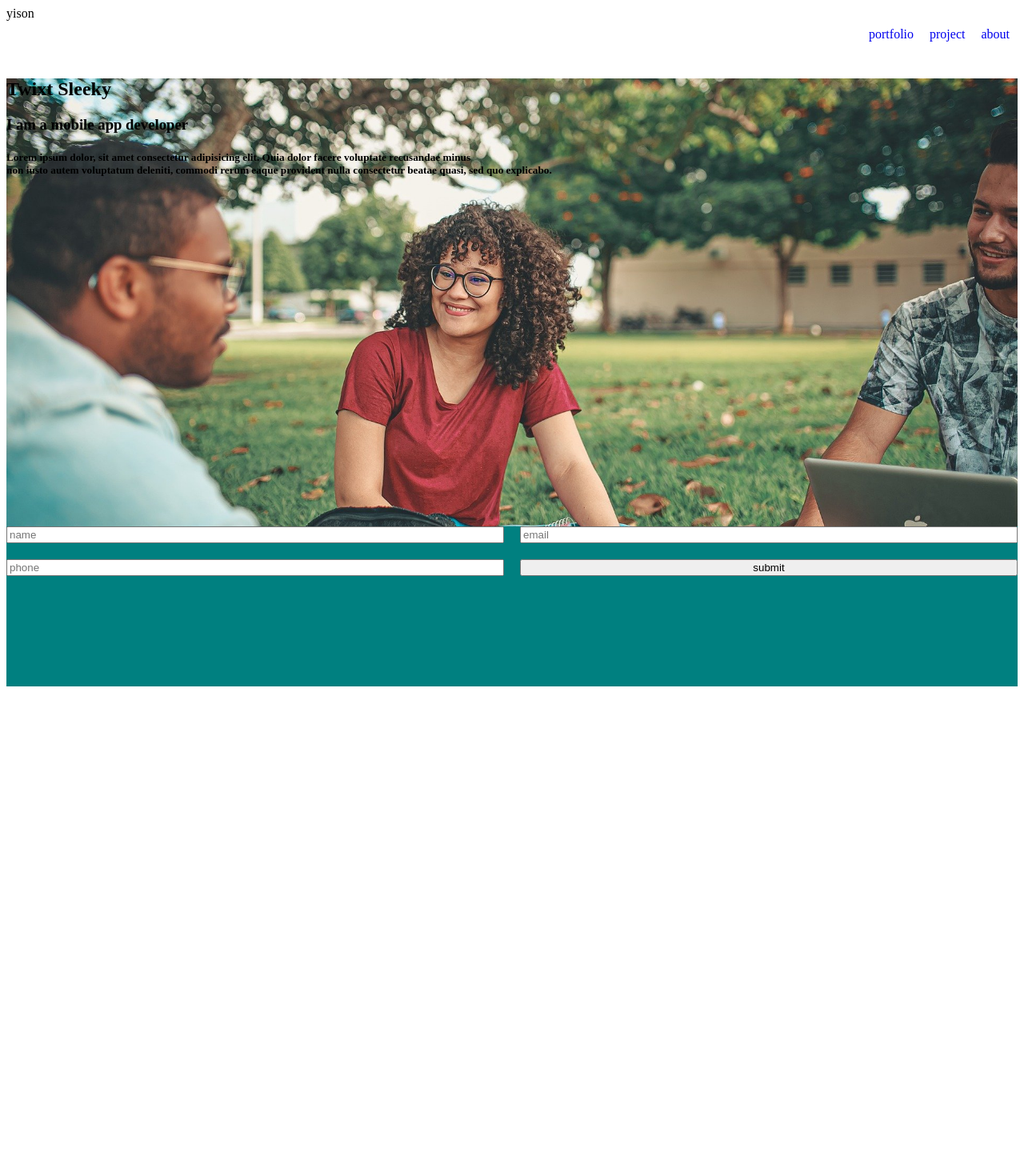
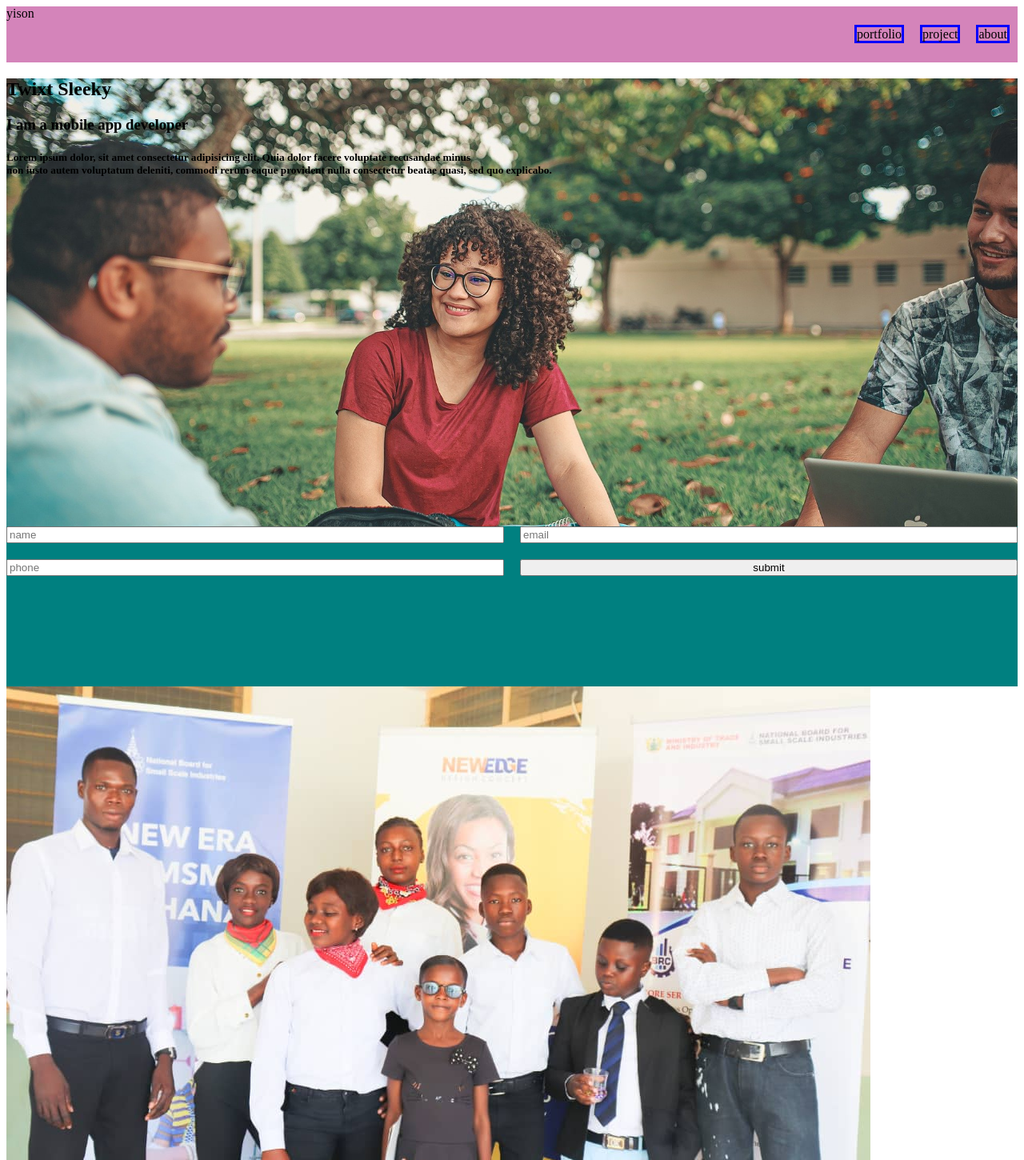
Before and after one commit to IddrisuAminu/Hibatu, a plain HTML site: page index.html in a window 1280 px wide. Shown: the top 1450 px of the page at 80% size. Before the commit the page ends 866 px from the top, so only its background shows below. Drawn offline with Linux system fonts and the light colour scheme.

Commit message:
added some few data

```diff
--- a/css/main.css
+++ b/css/main.css
@@ -12,6 +12,7 @@
 nav {
   display: flex;
   justify-content: space-between;
+  background-color: rgb(212, 132, 186);
 }
 nav ul {
   display: flex;
@@ -22,15 +23,19 @@ nav ul li {
 }
 nav ul li a {
   text-decoration: none;
+  border: 3px solid blue;
+  color: black;
 }
 #contact {
   background-color: teal;
   height: 200px;
-
 }
-#contact form{
-    display: grid;
-    grid-template-columns: repeat(2,1fr);
-    grid-gap:  20px;
-    gr
+#contact form {
+  display: grid;
+  grid-template-columns: repeat(2, 1fr);
+  grid-gap: 20px;
 }
+.mage {
+  height: 100px;
+  width: 10px;
+}
--- a/index.html
+++ b/index.html
@@ -36,5 +36,8 @@
         <button>submit</button>
       </form>
     </section>
+    <div class="mage" >
+      <img src="p1.jpg" alt=""  />
+    </div>
   </body>
 </html>
```
Also changed, not shown: p1.jpg (added).
